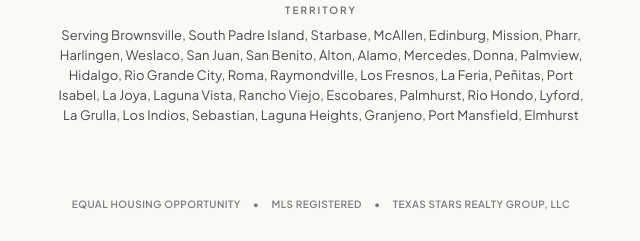
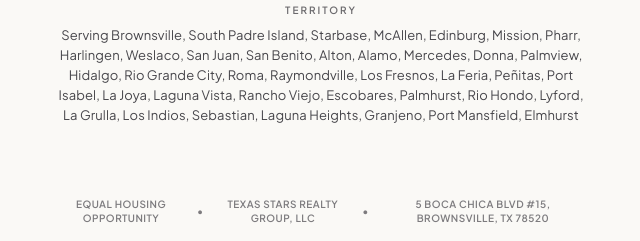
Before and after one commit to bencarneiro/brownsville, a Django app: page / in a window 1280 px wide. Shown: the part 2496-2737 px from the top of the page, without its empty margins (319-959 px from the left). Before the commit the page ends 2706 px from the top, so only its background shows below. Run offline with Django 5.2, Linux system fonts and the light colour scheme; data comes from the database, SQL or seed files in the repository; some libraries are stand-ins or nearby versions; some web fonts are replaced.

Commit message:
add address to the site

```diff
--- a/app/brownsville/templates/home.html
+++ b/app/brownsville/templates/home.html
@@ -622,7 +622,7 @@
                     class="pt-8 flex flex-col items-center gap-2 text-center text-on-surface-variant/70 font-label-sm text-label-sm uppercase tracking-wider"
                 >
                     <div class="flex items-center gap-3">
-                        <span>Equal Housing Opportunity</span><span>•</span><span>MLS Registered</span><span>•</span><span>Texas Stars Realty Group, LLC</span>
+                        <span>Equal Housing Opportunity</span><span>•</span><span>Texas Stars Realty Group, LLC</span><span>•</span><span>5 Boca Chica Blvd #15, Brownsville, TX 78520</span>
                     </div>
                 </footer>
             </div>
```
